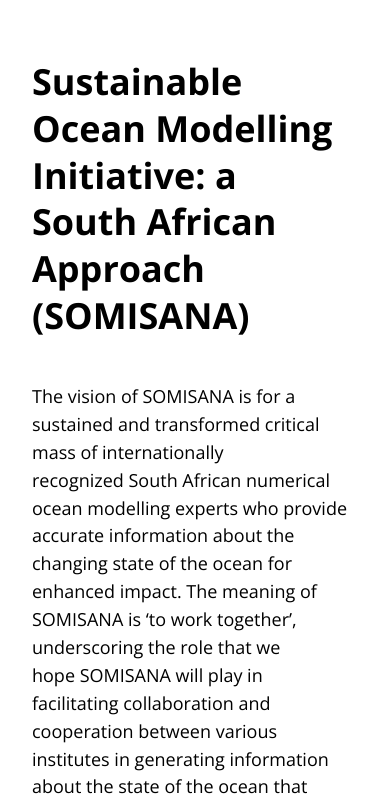
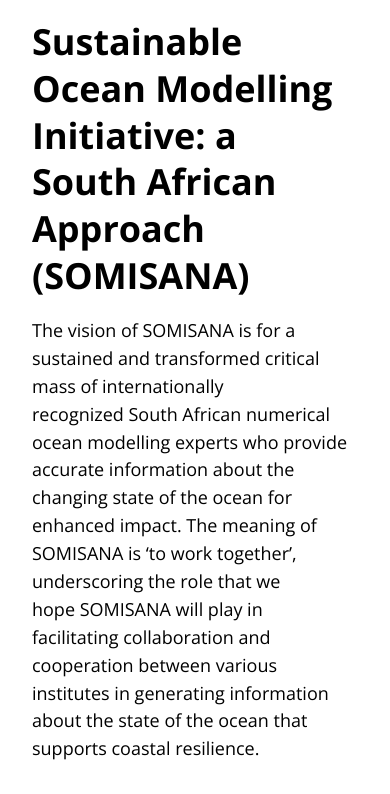
Before and after one commit to SAEON/somisana.ac.za, a website built with Parcel: page index.html in a window 390 px wide. Shown: the part 911-1705 px from the top of the page. Built offline with nearby package versions, Linux system fonts and the light colour scheme.

Commit message:
Correction of the Landsacape mobile again!, its irritating!

```diff
--- a/index.css
+++ b/index.css
@@ -950,8 +950,12 @@
   }
   .home-container1-about-us {
     width: 100%;
-    height: auto;
-    padding-top: var(--dl-space-space-tenunits);
+    height: 636px;
+    padding-top: 0px;
+    padding-bottom: var(--dl-space-space-doubleunit);
+  }
+  .home-text11 {
+    padding-top: var(--dl-space-space-fiveunits);
   }
   .home-container2-about-us {
     width: 100%;
@@ -1070,9 +1074,10 @@
   .home-container1-about-us {
     width: 100%;
     height: auto;
+    padding-top: var(--dl-space-space-fiveunits);
   }
   .home-text11 {
-    height: 212px;
+    height: 242px;
     line-height: 1.3;
     margin-left: var(--dl-space-space-unit);
     padding-top: 0px;
@@ -1080,9 +1085,9 @@
     padding-bottom: var(--dl-space-space-doubleunit);
   }
   .home-text12 {
-    padding-top: var(--dl-space-space-tenunits);
+    padding-top: var(--dl-space-space-tripleunit);
     padding-left: var(--dl-space-space-unit);
-    padding-bottom: var(--dl-space-space-tenunits);
+    padding-bottom: var(--dl-space-space-tripleunit);
   }
   .home-image {
     width: 100%;
```
